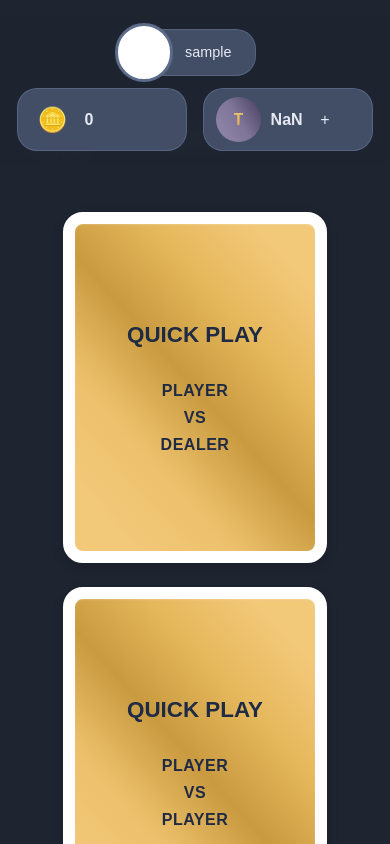
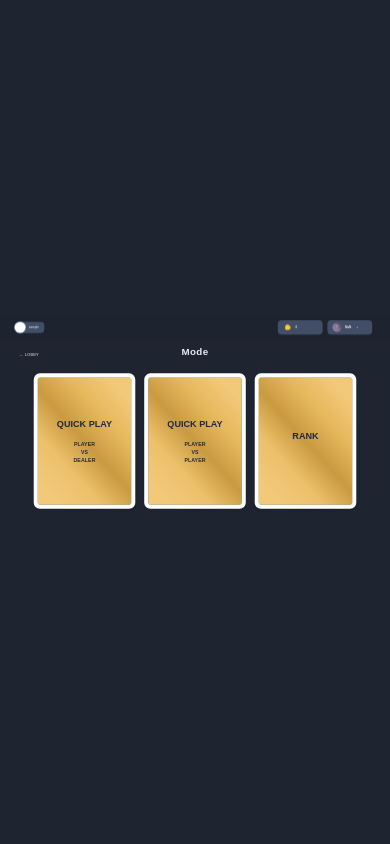
Before and after one commit to PeterGamez/Blackjack, a Next.js app in the folder frontend/: page /play in a window 390 px wide. Shown: the top 844 px of the page. Built offline with nearby package versions, Linux system fonts and the light colour scheme; no server answers; sample sign-in values are in the browser's storage.

Commit message:
fixing resolution

```diff
--- a/frontend/app/play/page.tsx
+++ b/frontend/app/play/page.tsx
@@ -11,6 +11,9 @@ export default function Home() {
   const [username, setUsername] = useState<string>("")
   const [coins, setCoins] = useState<number>(0)
   const [tokens, setTokens] = useState<number>(0)
+  const [stageScale, setStageScale] = useState<number>(1)
+  const [stageTop, setStageTop] = useState<number>(0)
+  const [stageLeft, setStageLeft] = useState<number>(0)
 
   // load profile from backend
   const loadProfile = async () => {
@@ -62,12 +65,40 @@ export default function Home() {
     if (tokens > 0) localStorage.setItem("cached_tokens", tokens.toString())
   }, [username, coins, tokens])
 
+  useEffect(() => {
+    const updateStageScale = () => {
+      const widthScale = window.innerWidth / 1920
+      const heightScale = window.innerHeight / 1080
+      const nextScale = Math.min(widthScale, heightScale)
+      const scaledWidth = 1920 * nextScale
+      const scaledHeight = 1080 * nextScale
+      const nextLeft = Math.max((window.innerWidth - scaledWidth) / 2, 0)
+      const nextTop = Math.max((window.innerHeight - scaledHeight) / 2, 12)
+
+      setStageScale(nextScale)
+      setStageLeft(nextLeft)
+      setStageTop(nextTop)
+    }
+
+    updateStageScale()
+    window.addEventListener("resize", updateStageScale)
+    return () => window.removeEventListener("resize", updateStageScale)
+  }, [])
+
   const getButtonClass = (name: string): string => {
     return `${styles.gameButton} ${hovered === name ? styles.hovered : ""}`
   }
 
   return (
     <div className={styles.container}>
+      <div
+        className={styles.stage}
+        style={{
+          left: `${stageLeft}px`,
+          top: `${stageTop}px`,
+          transform: `scale(${stageScale})`,
+        }}
+      >
         {/* Top Bar with User Info */}
         <div className={styles.topBar}>
           {/* Profile Section */}
@@ -94,7 +125,6 @@ export default function Home() {
             </div>
           </div>
         </div>
-
         {/* Back Button */}
         <button
           onClick={() => router.push("/")}
@@ -147,5 +177,6 @@ export default function Home() {
           </button>
         </div>
       </div>
+    </div>
   )
 }
--- a/frontend/app/play/play.module.css
+++ b/frontend/app/play/play.module.css
@@ -1,24 +1,29 @@
 /* Main Container */
 .container {
   position: relative;
-  width: 100%;
-  min-height: 100vh;
+  width: 100vw;
+  height: 100vh;
   background: #1e2430;
-  display: flex;
-  flex-direction: column;
-  align-items: center;
-  padding: 2rem 1rem;
-  gap: 2rem;
+  overflow: hidden;
   font-family: 'Sora', sans-serif;
+}
+
+.stage {
+  position: absolute;
+  top: 50%;
+  left: 50%;
+  width: 1920px;
+  height: 1080px;
+  transform-origin: top left;
 }
 
 /* ===== TOP BAR SECTION ===== */
 .topBar {
-  position: fixed;
-  top: clamp(0.75rem, 2vh, 1.25rem);
+  position: absolute;
+  top: 16px;
   left: 0;
   right: 0;
-  --side-offset: clamp(1rem, 3vw, 3rem);
+  --side-offset: 56px;
   width: 100%;
   display: flex;
   justify-content: space-between;
@@ -28,7 +33,6 @@
   backdrop-filter: blur(10px);
   z-index: 100;
   gap: 2rem;
-  flex-wrap: wrap;
 }
 
 /* Profile Section */
@@ -157,13 +161,13 @@
 
 /* ===== BACK BUTTON ===== */
 .backButton {
-  position: fixed;
-  top: clamp(140px, 18vh, 220px);
-  left: clamp(1rem, 5vw, 150px);
+  position: absolute;
+  top: 190px;
+  left: 80px;
   background: transparent;
   border: none;
   color: #e6eaf2;
-  font-size: clamp(0.9rem, 2vw, 1.2rem);
+  font-size: 1.2rem;
   cursor: pointer;
   padding: 0.5rem 1rem;
   border-radius: 8px;
@@ -182,18 +186,17 @@
 /* ===== MODE TITLE ===== */
 .modeTitle {
   position: absolute;
-  top: clamp(100px, 12vh, 200px);
+  top: 160px;
   left: 50%;
   transform: translateX(-50%);
   z-index: 10;
   width: 100%;
   text-align: center;
-  margin-top: 3rem;
 }
 
 .modeTitle h2 {
   margin: 0;
-  font-size: clamp(2rem, 5vw, 3rem);
+  font-size: 3rem;
   color: #e6eaf2;
   font-weight: 700;
   letter-spacing: 2px;
@@ -201,17 +204,16 @@
 
 /* ===== MODE SELECTOR ===== */
 .modeSelector {
+  position: absolute;
+  top: 270px;
+  left: 50%;
+  transform: translateX(-50%);
   display: flex;
-  flex-wrap: wrap;
-  gap: clamp(1rem, 3vw, 4rem);
+  gap: 2.75rem;
   justify-content: center;
   align-items: center;
-  margin-top: clamp(15rem, 15vh, 12rem);
+  width: 1800px;
   padding: 2rem;
-  width: 100%;
-  max-width: 1800px;
-  margin-left: auto;
-  margin-right: auto;
 }
 
 /* ===== GAME BUTTON ===== */
@@ -220,17 +222,17 @@
   flex-direction: column;
   align-items: center;
   justify-content: center;
-  gap: clamp(0.3rem, 1vw, 0.6rem);
+  gap: 0.6rem;
 
   /* Sizing */
-  flex: 0 0 clamp(280px, 25vw, 500px);
+  flex: 0 0 500px;
   aspect-ratio: 3 / 4;
-  min-height: clamp(350px, 60vh, 664px);
+  min-height: 664px;
 
   /* Container */
-  padding: clamp(1rem, 3vw, 2rem);
-  border: clamp(12px, 3vw, 20px) solid #ffffff;
-  border-radius: clamp(20px, 3vw, 30px);
+  padding: 2rem;
+  border: 20px solid #ffffff;
+  border-radius: 30px;
 
   /* Visual */
   background: linear-gradient(
@@ -268,205 +270,21 @@
 
 /* ===== TEXT ===== */
 .buttonTitle {
-  font-size: clamp(1.8rem, 4vw, 2.8rem);
+  font-size: 2.8rem;
   font-weight: 700;
   line-height: 1.2;
   color: #1f2a44;
   text-transform: uppercase;
-  margin-bottom: clamp(1.5rem, 3vw, 3rem);
+  margin-bottom: 3rem;
 }
 
 .buttonSubtitle {
-  font-size: clamp(1.1rem, 2.5vw, 1.6rem);
+  font-size: 1.6rem;
   font-weight: 600;
   line-height: 1.2;
   color: #1f2a44;
   text-transform: uppercase;
   letter-spacing: 0.5px;
-}
-
-/* ===== RESPONSIVE BREAKPOINTS ===== */
-
-/* Large Tablets / Small Desktops */
-@media (max-width: 1200px) {
-  .modeSelector {
-    gap: clamp(0.75rem, 2.5vw, 2.5rem);
-  }
-
-  .gameButton {
-    flex: 0 0 clamp(250px, 30vw, 400px);
-  }
-}
-
-/* Tablets */
-@media (max-width: 768px) {
-  .container {
-    padding: 7rem 1rem 2rem 1rem;
-  }
-
-  .topBar {
-    flex-direction: column;
-    justify-content: center;
-    gap: 1rem;
-    padding: 1rem;
-  }
-
-  .profileSection {
-    flex: 0 0 100%;
-    justify-content: center;
-    margin-left: 0;
-  }
-
-  .resourcesSection {
-    flex: 0 0 100%;
-    justify-content: center;
-    gap: 1.5rem;
-    margin-right: 0;
-  }
-
-  .resourceBox {
-    width: 200px;
-    min-width: 200px;
-    gap: 0.8rem;
-    padding: 0.5rem 1rem;
-  }
-
-  .backButton {
-    position: fixed;
-    top: clamp(100px, 15vh, 140px);
-    left: 1rem;
-    padding: 0.5rem 0.75rem;
-  }
-
-  .modeTitle {
-    top: clamp(70px, 10vh, 120px);
-  }
-
-  .modeTitle h2 {
-    font-size: clamp(1.5rem, 4vw, 2.2rem);
-  }
-
-  .modeSelector {
-    flex-direction: column;
-    gap: 1.5rem;
-    margin-top: clamp(5rem, 12vh, 8rem);
-  }
-
-  .gameButton {
-    flex: 0 0 clamp(250px, 80vw, 400px);
-    min-height: clamp(300px, 80vw, 500px);
-  }
-}
-
-/* Mobile Devices */
-@media (max-width: 480px) {
-  .container {
-    padding: 7rem 0.75rem 1rem 0.75rem;
-    gap: 1rem;
-  }
-
-  .topBar {
-    padding: 0.75rem;
-    position: fixed;
-    top: clamp(0.75rem, 2vh, 1.25rem);
-    flex-direction: column;
-    gap: 0.75rem;
-  }
-
-  .profileSection {
-    flex: 0 0 100%;
-    margin-left: 0;
-  }
-
-  .profileAvatar {
-    width: clamp(50px, 15vw, 70px);
-    height: clamp(50px, 15vw, 70px);
-  }
-
-  .username {
-    font-size: clamp(0.9rem, 2.5vw, 1.2rem);
-    max-width: 200px;
-  }
-
-  .resourcesSection {
-    flex: 0 0 100%;
-    gap: 1rem;
-    justify-content: space-around;
-    margin-right: 0;
-  }
-
-  .resourceBox {
-    width: 170px;
-    min-width: 170px;
-    padding: 0.5rem 0.75rem;
-    gap: 0.6rem;
-    justify-content: flex-start;
-  }
-
-  .backButton {
-    top: clamp(110px, 16vh, 140px);
-    left: 0.75rem;
-    font-size: 0.85rem;
-    padding: 0.4rem 0.6rem;
-    border-width: 1.5px;
-  }
-
-  .modeTitle {
-    top: clamp(65px, 9vh, 100px);
-  }
-
-  .modeTitle h2 {
-    font-size: clamp(1.2rem, 3.5vw, 1.8rem);
-  }
-
-  .modeSelector {
-    margin-top: clamp(4rem, 10vh, 6rem);
-    padding: 1rem 0.5rem;
-  }
-
-  .gameButton {
-    flex: 0 0 clamp(220px, 90vw, 350px);
-    min-height: clamp(260px, 90vw, 450px);
-    border-width: 12px;
-    padding: 1rem;
-    gap: 0.5rem;
-  }
-
-  .buttonTitle {
-    font-size: clamp(1.4rem, 3.5vw, 2rem);
-  }
-
-  .buttonSubtitle {
-    font-size: clamp(1rem, 2.5vw, 1.5rem);
-  }
-}
-
-/* Extra Small Devices */
-@media (max-width: 360px) {
-  .topBar {
-    padding: 0.5rem;
-  }
-
-  .resourceBox {
-    width: 140px;
-    min-width: 140px;
-    gap: 0.5rem;
-    justify-content: flex-start;
-  }
-
-  .resourceValue {
-    font-size: clamp(0.8rem, 2vw, 1rem);
-  }
-
-  .modeSelector {
-    margin-top: 3rem;
-  }
-
-  .gameButton {
-    flex: 0 0 clamp(200px, 100vw, 300px);
-    min-height: clamp(240px, 100vw, 400px);
-    border-width: 10px;
-  }
 }
 
 /* Print Styles */
```
Lines whose indentation alone changed are shown as unchanged.
